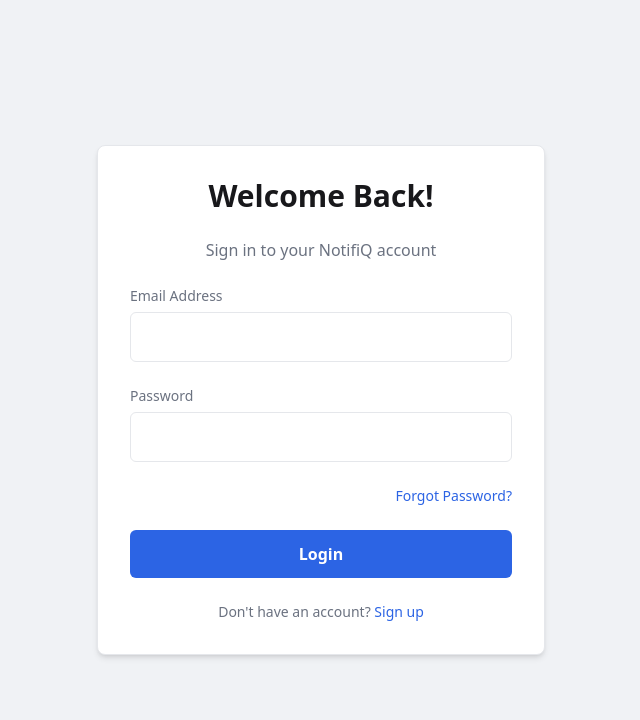
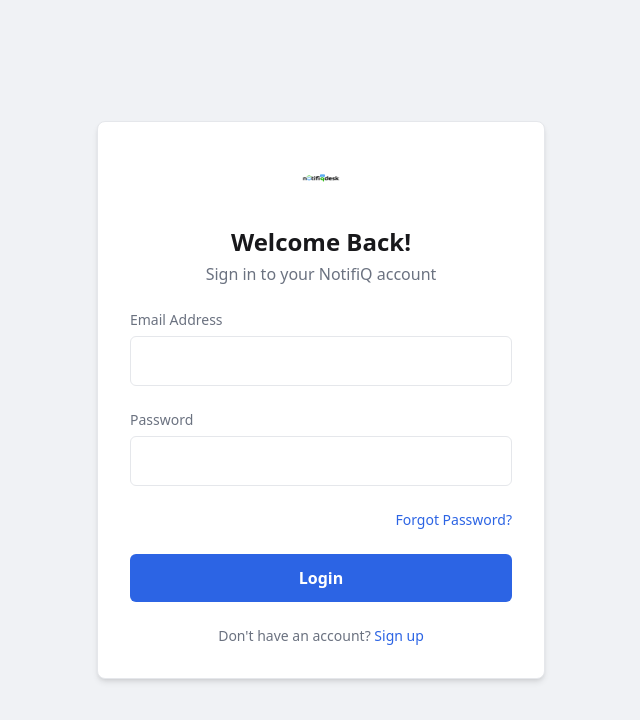
Before and after one commit to mjajones/notifiq-frontend, a React (Vite) app: page /login in a window 1280 px wide. Shown: the top 720 px of the page, without its empty margins (319-959 px from the left). Built offline with nearby package versions, Linux system fonts and the light colour scheme; no server answers.

Commit message:
Add logos and images to public directory

```diff
--- a/src/components/Sidebar.jsx
+++ b/src/components/Sidebar.jsx
@@ -1,5 +1,5 @@
 import React, { useContext, useEffect, useRef } from 'react';
-import { NavLink } from 'react-router-dom';
+import { NavLink, Link } from 'react-router-dom'; // Make sure Link is imported
 import { FaHome, FaTicketAlt, FaPlus, FaBox, FaSignOutAlt } from 'react-icons/fa';
 import AuthContext from '../context/AuthContext.jsx';
 
@@ -7,7 +7,6 @@
   const { user, logoutUser } = useContext(AuthContext);
   const sidebarRef = useRef(null);
 
-  // Close sidebar when clicking outside of it on mobile
   useEffect(() => {
     const handleClickOutside = (event) => {
       if (sidebarRef.current && !sidebarRef.current.contains(event.target)) {
@@ -33,12 +32,18 @@
 
   return (
     <>
-      {/* Overlay for mobile */}
       {open && <div className="md:hidden fixed inset-0 bg-black/50 z-20" onClick={() => setOpen(false)}></div>}
 
       <aside ref={sidebarRef} className={sidebarClasses}>
-        <div className="px-6 py-4 text-2xl font-bold border-b border-sidebar-hover text-white">
-          NotifiQ
+        {/* UPDATED: Replaced text with your clickable logo */}
+        <div className="px-6 py-4 flex items-center justify-center border-b border-sidebar-hover">
+          <Link to="/dashboard">
+            <img
+              src="/notifiqlogo.png"
+              alt="NotifiQ Desk Logo"
+              className="h-10 w-auto"
+            />
+          </Link>
         </div>
         <nav className="flex-1 px-4 py-4 space-y-1">
           {isITStaff && (
--- a/src/pages/LoginPage.jsx
+++ b/src/pages/LoginPage.jsx
@@ -6,7 +6,7 @@
 const labelClass = "block mb-1.5 text-sm font-medium text-text-secondary";
 
 export default function LoginPage() {
-    const [username, setUsername] = useState(''); // This state will now hold the email
+    const [username, setUsername] = useState(''); // This state will hold the email
     const [password, setPassword] = useState('');
     const [error, setError] = useState('');
     const { loginUser } = useContext(AuthContext);
@@ -26,8 +26,16 @@
     return (
         <div className="flex items-center justify-center min-h-screen bg-background">
             <div className="w-full max-w-md p-8 space-y-6 bg-foreground rounded-lg shadow-md border border-border">
-                <h1 className="text-3xl font-bold text-center text-text-primary">Welcome Back!</h1>
-                <p className="text-center text-text-secondary">Sign in to your NotifiQ account</p>
+
+                <div className="flex justify-center">
+                    <img src="/notifiqlogo.png" alt="NotifiQ Desk Logo" className="w-auto h-12" />
+                </div>
+
+                <div className="text-center">
+                    <h2 className="text-2xl font-bold text-text-primary">Welcome Back!</h2>
+                    <p className="text-text-secondary mt-1">Sign in to your NotifiQ account</p>
+                </div>
+
                 <form onSubmit={handleSubmit} className="space-y-6">
                     <div>
                         <label htmlFor="email" className={labelClass}>Email Address</label>
@@ -54,7 +62,6 @@
 
                     {error && <p className="text-sm text-red-500 text-center">{error}</p>}
 
-                    {/* Forgot PW link */}
                     <div className="text-sm text-right">
                         <Link to="/forgot-password" className="font-medium text-primary hover:underline">
                             Forgot Password?
```
